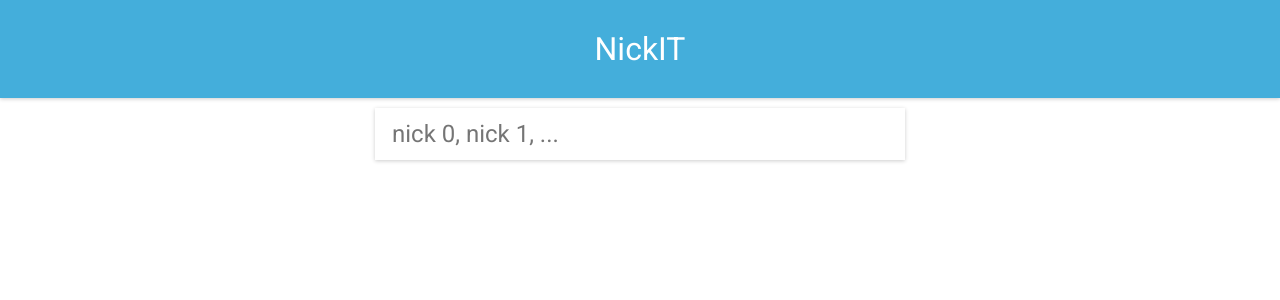
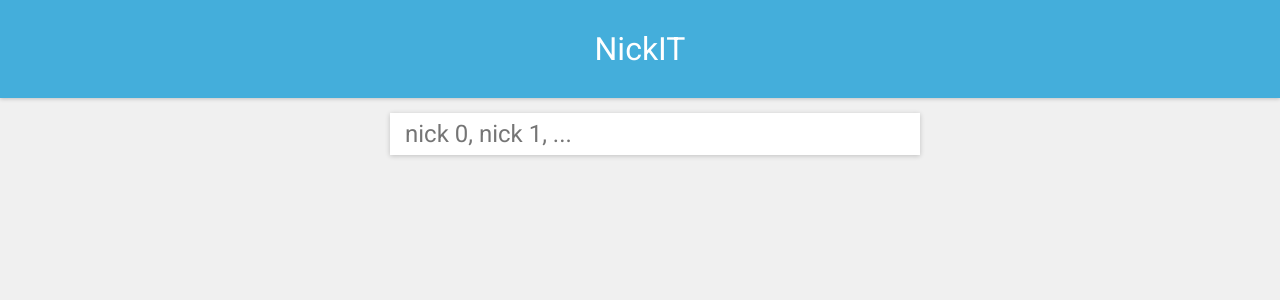
Before and after one commit to cthit/nickIT, a React (Create React App) app in the folder react-app/: page / in a window 1280 px wide. Shown: the top 300 px of the page. Built offline with nearby package versions, Linux system fonts and the light colour scheme.

Commit message:
Update new compiled App.css

```diff
--- a/react-app/src/App.css
+++ b/react-app/src/App.css
@@ -17,6 +17,12 @@
 * {
   font-family: Roboto, sans-serif; }
 
+body {
+  background-color: #F0F0F0; }
+
+.App-body {
+  padding-top: 10px; }
+
 .App-header {
   background-color: #44aedb;
   text-align: center;
@@ -27,23 +33,43 @@
     text-decoration: none;
     font-size: xx-large; }
 
-.App-body {
-  padding-top: 10px; }
+.Info-body {
+  padding-top: 50px;
+  padding-left: 5%;
+  padding-right: 5%;
+  display: -webkit-flex; }
 
 .search-bar {
-  padding: 5px;
-  padding-left: 15px;
-  padding-right: 15px;
-  box-shadow: 0 1px 4px rgba(0, 0, 0, 0.2);
+  padding-top: 5px;
   width: 50%;
   margin: auto;
   max-width: 500px; }
   .search-bar .search-input {
+    padding-left: 15px;
+    padding-right: 15px;
     text-align: left;
     height: 40px;
     font-size: 24px;
     border: none;
     outline: none;
-    width: 100%; }
+    width: 100%;
+    box-shadow: 0 1px 5px rgba(0, 0, 0, 0.2); }
+    .search-bar .search-input:focus {
+      box-shadow: 0 2px 8px rgba(0, 0, 0, 0.4); }
+
+.Nick-list {
+  background-color: white;
+  font-size: x-large;
+  margin-right: 5%;
+  box-shadow: 0 1px 16px rgba(0, 0, 0, 0.2);
+  float: left;
+  width: 45%; }
+
+.Statistics-container {
+  background-color: white;
+  margin-left: 5%;
+  box-shadow: 0 1px 16px rgba(0, 0, 0, 0.2);
+  float: right;
+  width: 45%; }
 
 /*# sourceMappingURL=App.css.map */
```
